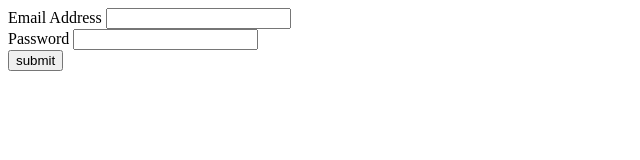
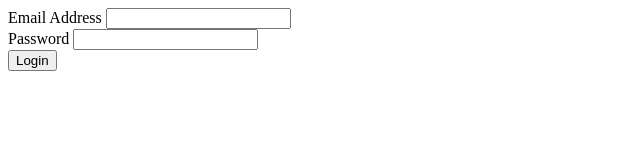
Before and after one commit to 1998mohitverma/tyroowap, a plain HTML site: page index.html in a window 1280 px wide. Shown: the full height of the page, 0-640 px from the left. Drawn offline with Linux system fonts and the light colour scheme.

Commit message:
login form

```diff
--- a/index.html
+++ b/index.html
@@ -13,7 +13,7 @@
 		<label>Password</label>
 		<input type="password" name="password">
 		<br>
-		<input type="submit" value="submit">
+		<input type="submit" value="Login">
 	</form>
 </body>
 </html>
```
